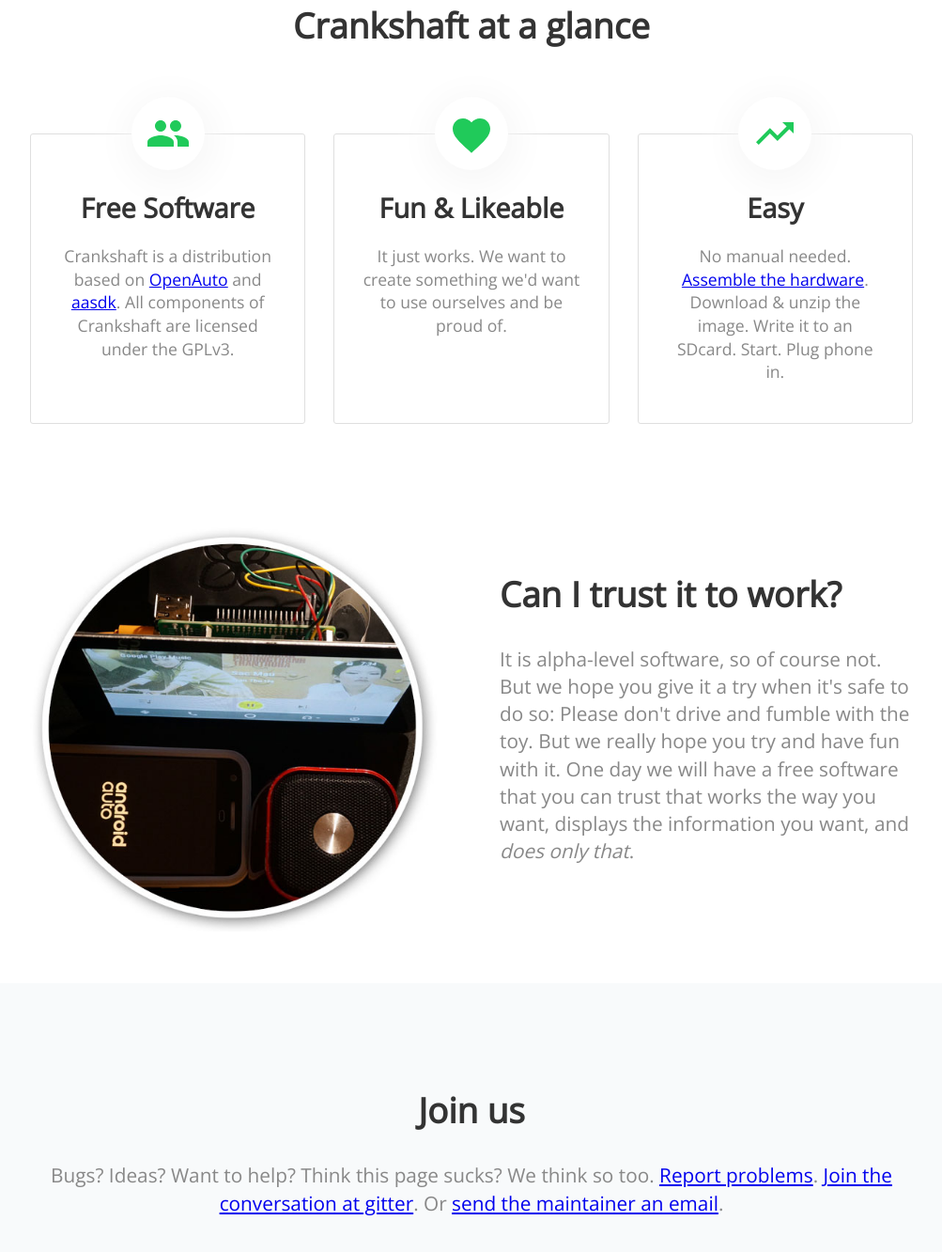
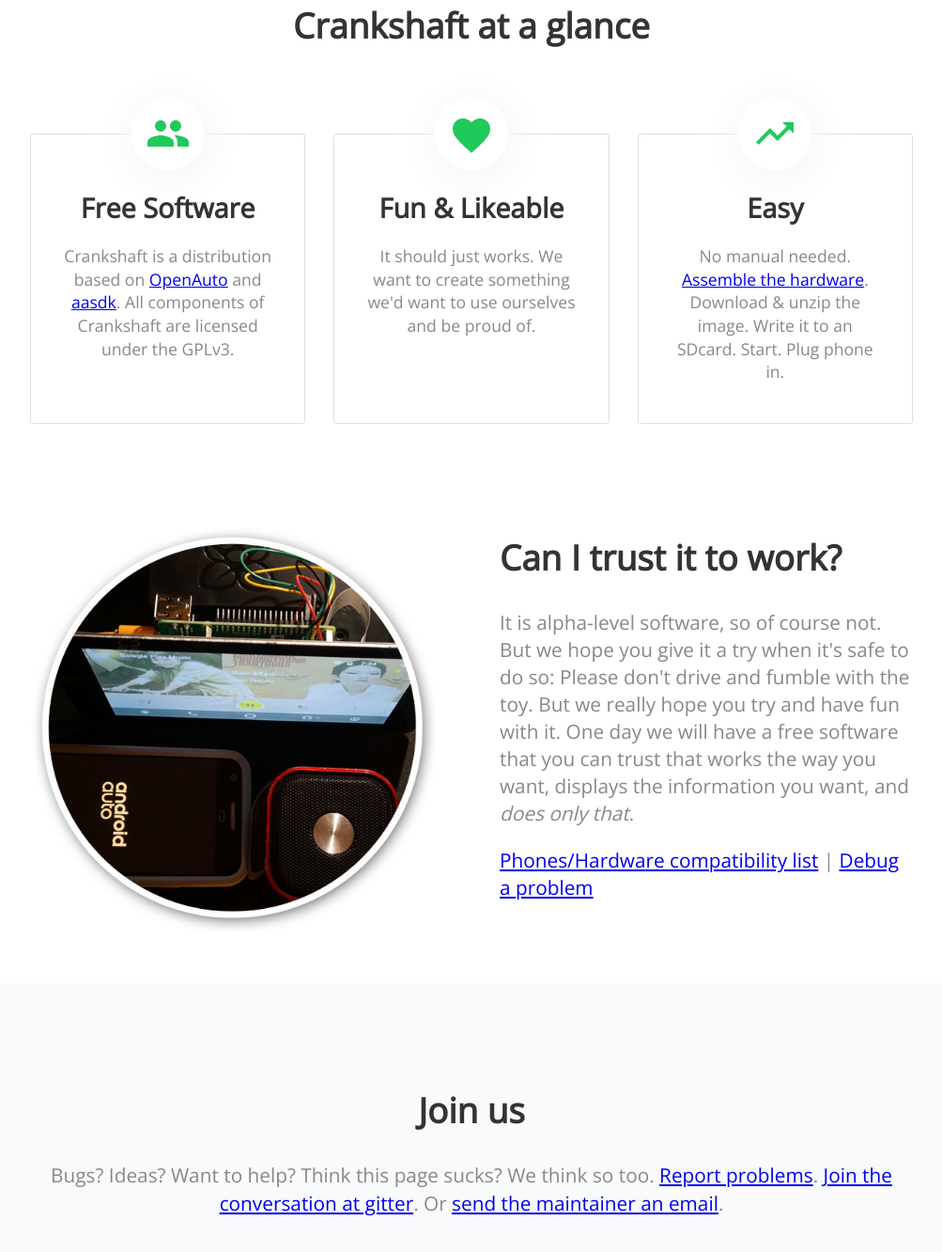
Before and after one commit to opencardev/getcrankshaft.github.io, a Jekyll site: the page built from index.html, in a window 1280 px wide and 1400 px high, scrolled down 856 px. Shown: the top 1332 px of the window at 94% size, without its empty margins (138-1141 px from the left). Built offline with Jekyll 4.4.1, drawn with Linux system fonts in a browser that asks for light colours.

Commit message:
[site] add links HW compatibility & report bug

```diff
--- a/index.html
+++ b/index.html
@@ -33,7 +33,7 @@ title: Crankshaft = Raspberry Pi 💖 Android Auto
 		<li>
 			<div class="image">{% include icons/site.html icon="conditions" %}</div>
 			<h3 class="editable">Fun &amp; Likeable</h3>
-			<p class="editable">It just works. We want to create something we'd want to use ourselves and be proud of.</p>
+			<p class="editable">It should just works. We want to create something we'd want to use ourselves and be proud of.</p>
 		</li>
 
 		<li>
@@ -53,6 +53,7 @@ title: Crankshaft = Raspberry Pi 💖 Android Auto
 			<h2 class="editable">Can I trust it to work?</h2>
 
 			<p class="editable">It is alpha-level software, so of course not. But we hope you give it a try when it's safe to do so: Please don't drive and fumble with the toy. But we really hope you try and have fun with it. One day we will have a free software that you can trust that works the way you want, displays the information you want, and <em>does only that</em>.</p>
+			<p><a href="https://github.com/htruong/crankshaft/issues/2" target="_blank">Phones/Hardware compatibility list</a> | <a href="https://github.com/htruong/crankshaft#want-to-report-a-problem" target="_blank">Debug a problem</a></p>
 		</div>
 	</div>
 </div>
```
